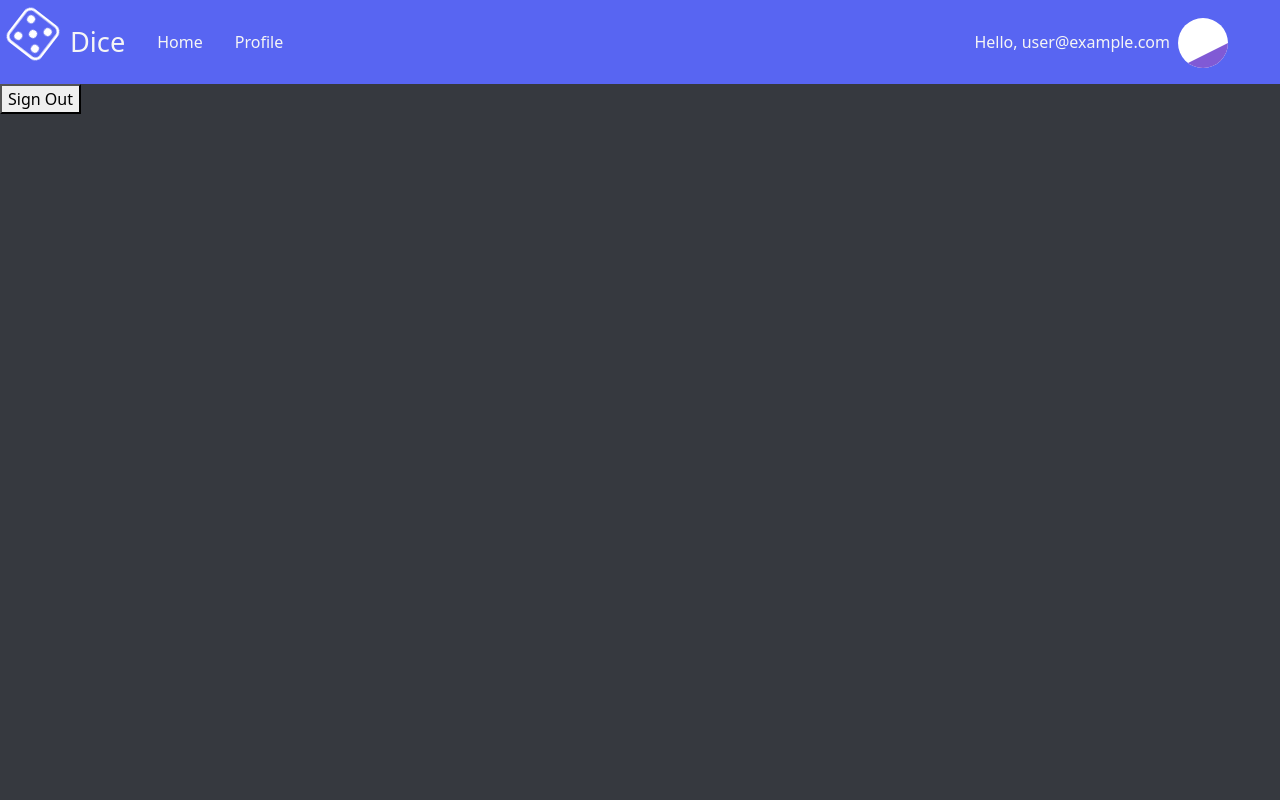
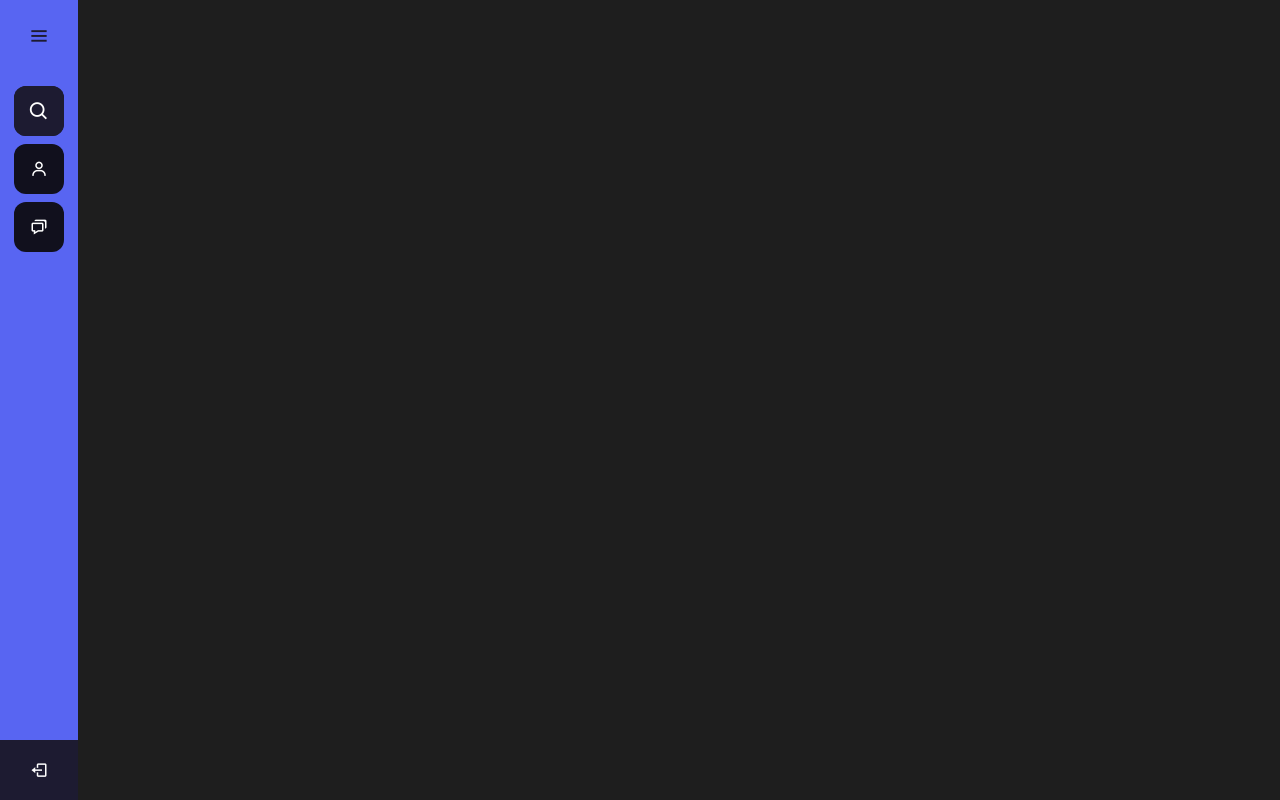
Before and after one commit to ashwinnmit/Realtime-Chat-Application, a React (Create React App) app: page /home in a window 1280 px wide. Built offline with nearby package versions, Linux system fonts and the light colour scheme; no server answers; sample sign-in values are in the browser's storage.

Commit message:
Discord like Sidebar added

```diff
--- a/public/index.html
+++ b/public/index.html
@@ -26,6 +26,7 @@
     -->
     <link href="https://cdn.jsdelivr.net/npm/bootstrap@5.0.2/dist/css/bootstrap.min.css" rel="stylesheet" integrity="sha384-EVSTQN3/azprG1Anm3QDgpJLIm9Nao0Yz1ztcQTwFspd3yD65VohhpuuCOmLASjC" crossorigin="anonymous">
     <script src="https://cdn.jsdelivr.net/npm/bootstrap@5.0.2/dist/js/bootstrap.bundle.min.js" integrity="sha384-MrcW6ZMFYlzcLA8Nl+NtUVF0sA7MsXsP1UyJoMp4YLEuNSfAP+JcXn/tWtIaxVXM" crossorigin="anonymous"></script>
+    <link href='https://unpkg.com/boxicons@2.0.7/css/boxicons.min.css' rel='stylesheet'>
     <title>Dice</title>
   </head>
   <body>
--- a/src/components/Home.jsx
+++ b/src/components/Home.jsx
@@ -26,10 +26,11 @@ function Home(){
     }
     return (
         <div>
-            <Navbar name={userName}/>
-            <button onClick={handleSignOut} type="button">Sign Out</button>
+            <Navbar name={userName} click={handleSignOut}/>
+            {/* <button onClick={handleSignOut} type="button">Sign Out</button> */}
         </div>
     )
 }
 
+
 export default Home;
--- a/src/components/Navbar.jsx
+++ b/src/components/Navbar.jsx
@@ -2,39 +2,67 @@ import React from "react";
 import "./navbar.css"
 
 function Navbar(props){
+
+  const sidebar = document.querySelector(".sidebar");
+  let closeBtn = document.querySelector("#btn");
+  let searchBtn = document.querySelector(".bx-search");
+
+  function menuBtnChange() {
+    if(sidebar.classList.contains("open")){
+      closeBtn.classList.replace("bx-menu", "bx-menu-alt-right");//replacing the iocns className
+    }else {
+      closeBtn.classList.replace("bx-menu-alt-right","bx-menu");//replacing the iocns className
+    }
+   }
+
+  const handleClickButton = ()=>{
+    sidebar.classList.toggle("open");
+    menuBtnChange();
+  }
+
+
     return (
-        <div>
-        <nav className="navbar navbar-expand-lg bg-body-tertiary discord-background-purple">
-  <div className="container-fluid">
-    <a class="navbar-brand" href="#">
-    <svg xmlns="http://www.w3.org/2000/svg" width="42" height="42" fill="#ffffff" className="bi bi-dice-5 logo" viewBox="0 0 16 16">
+      <div className="sidebar">
+      <div className="logo-details">
+      <svg xmlns="http://www.w3.org/2000/svg" width="42" height="42" fill="#1d1b31" className="bi bi-dice-5 icon" viewBox="0 0 16 16">
         <path d="M13 1a2 2 0 0 1 2 2v10a2 2 0 0 1-2 2H3a2 2 0 0 1-2-2V3a2 2 0 0 1 2-2h10zM3 0a3 3 0 0 0-3 3v10a3 3 0 0 0 3 3h10a3 3 0 0 0 3-3V3a3 3 0 0 0-3-3H3z"/>
         <path d="M5.5 4a1.5 1.5 0 1 1-3 0 1.5 1.5 0 0 1 3 0zm8 0a1.5 1.5 0 1 1-3 0 1.5 1.5 0 0 1 3 0zm0 8a1.5 1.5 0 1 1-3 0 1.5 1.5 0 0 1 3 0zm-8 0a1.5 1.5 0 1 1-3 0 1.5 1.5 0 0 1 3 0zm4-4a1.5 1.5 0 1 1-3 0 1.5 1.5 0 0 1 3 0z"/>
     </svg>
-    </a>
-    <a className="navbar-brand text-black big-text" href="#">Dice</a>
-    <button className="navbar-toggler text-background" type="button" data-bs-toggle="collapse" data-bs-target="#navbarNavDropdown" aria-controls="navbarNavDropdown" aria-expanded="false" aria-label="Toggle navigation">
-      <span className="navbar-toggler-icon text-black"></span>
-    </button>
-    <div className="collapse navbar-collapse" id="navbarNavDropdown">
-      <ul className="navbar-nav d-flex">
-        <li className="nav-item p-2">
-          <a className="nav-link active text-black small-text" aria-current="page" href="#">Home</a>
+          <div className="logo_name">Dice</div>
+          <i className='bx bx-menu' id="btn" onClick={handleClickButton}></i>
+      </div>
+      <ul className="nav-list">
+        <li>
+            <i className='bx bx-search' onClick={handleClickButton}></i>
+           <input type="text" placeholder="Search..."/>
+           <span className="tooltip">Search</span>
         </li>
-        <li className="nav-item p-2">
-          <a className="nav-link text-black small-text" href="#">Profile</a>
-        </li>
-        <li className="nav-item p-2 place-right">
-          <div className="profile">
-            <a className="nav-link text-black small-text" href="#">Hello, {props.name}</a>
-            <svg xmlns='http://www.w3.org/2000/svg' className="pic" width='10' height='10' transform='scale(5)'><rect x='0' y='0' width='100%' height='100%' fill='hsla(0,0%,100%,1)'/><path d='M20 0L0 10v10l20-10zm0 10v10l20 10V20z'  stroke-width='1' stroke='none' fill='hsla(258.5,59.4%,59.4%,1)'/><path d='M20-10V0l20 10V0zm0 30L0 30v10l20-10zm0 10v10l20 10V40z'  stroke-width='1' stroke='none' fill='hsla(339.6,82.2%,51.6%,1)'/></svg>
-          </div>
-        </li>
+        <li>
+         <a href="#">
+           <i className='bx bx-user' ></i>
+           <span className="links_name">User</span>
+         </a>
+         <span className="tooltip">User</span>
+       </li>
+       <li>
+         <a href="#">
+           <i className='bx bx-chat' ></i>
+           <span className="links_name">Messages</span>
+         </a>
+         <span className="tooltip">Messages</span>
+       </li>
+       <li className="profile">
+           <div className="profile-details">
+             {/* <img src="profile.jpg" alt="profileImg"> */}
+             <div className="name_job">
+               <div className="name">{props.name}</div>
+               {/* <div className="job">Web designer</div> */}
+             </div>
+           </div>
+           <i className='bx bx-log-out' id="log_out"  onClick={props.click}></i>
+       </li>
       </ul>
     </div>
-  </div>
-</nav>
-</div>
     )
 }
 
--- a/src/components/navbar.css
+++ b/src/components/navbar.css
@@ -1,54 +1,256 @@
-.text-black{
-    color : whitesmoke;
+/* Google Font Link */
+@import url('https://fonts.googleapis.com/css2?family=Poppins:wght@200;300;400;500;600;700&display=swap');
+*{
+  margin: 0;
+  padding: 0;
+  box-sizing: border-box;
+  font-family: "Poppins" , sans-serif;
 }
+.sidebar{
+  position: fixed;
+  left: 0;
+  top: 0;
+  height: 100%;
+  width: 78px;
+  background-color : #5865F2;
+  padding: 6px 14px;
+  z-index: 99;
+  transition: all 0.5s ease;
+}
+.sidebar.open{
+  width: 250px;
+}
+.sidebar .logo-details{
+  height: 60px;
+  display: flex;
+  align-items: center;
+  position: relative;
+}
+.sidebar .logo-details .icon{
+  opacity: 0;
+  transition: all 0.5s ease;
+  transform : rotate(45deg);
+}
+.sidebar .logo-details .logo_name{
+  color: #1d1b31;
+  font-size: 20px;
+  font-weight: 600;
+  opacity: 0;
+  transition: all 0.5s ease;
+  position : relative;
+  left : 1vw;
+}
+.sidebar.open .logo-details .icon,
+.sidebar.open .logo-details .logo_name{
+  opacity: 1;
+}
+.sidebar .logo-details #btn{
+  position: absolute;
+  top: 50%;
+  right: 0;
+  transform: translateY(-50%);
+  font-size: 22px;
+  transition: all 0.4s ease;
+  font-size: 23px;
+  text-align: center;
+  cursor: pointer;
+  transition: all 0.5s ease;
+  color : #1d1b31;
+}
+.sidebar.open .logo-details #btn{
+  text-align: right;
+}
+.sidebar i{
+  color: #fff;
+  height: 60px;
+  min-width: 50px;
+  font-size: 28px;
+  text-align: center;
+  line-height: 60px;
+}
+.sidebar .nav-list{
+  margin-top: 20px;
+  height: 100%;
+  padding-left : 0px;
+}
+.sidebar li{
+  position: relative;
+  margin: 8px 0;
+  list-style: none;
+}
+.sidebar li .tooltip{
+  position: absolute;
+  top: -20px;
+  left: calc(100% + 15px);
+  z-index: 3;
+  background: #fff;
+  box-shadow: 0 5px 10px rgba(0, 0, 0, 0.3);
+  padding: 6px 12px;
+  border-radius: 4px;
+  font-size: 15px;
+  font-weight: 400;
+  opacity: 0;
+  white-space: nowrap;
+  pointer-events: none;
+  transition: 0s;
+}
+.sidebar li:hover .tooltip{
+  opacity: 1;
+  pointer-events: auto;
+  transition: all 0.4s ease;
+  top: 50%;
+  transform: translateY(-50%);
+}
+.sidebar.open li .tooltip{
+  display: none;
+}
+.sidebar input{
+  font-size: 15px;
+  color: #FFF;
+  font-weight: 400;
+  outline: none;
+  height: 50px;
+  width: 100%;
+  width: 50px;
+  border: none;
+  border-radius: 12px;
+  transition: all 0.5s ease;
+  background: #1d1b31;
+}
+.sidebar.open input{
+  padding: 0 20px 0 50px;
+  width: 100%;
+}
+.sidebar .bx-search{
+  position: absolute;
+  top: 50%;
+  left: 0;
+  transform: translateY(-50%);
+  font-size: 22px;
+  background: #1d1b31;
+  color: #FFF;
+}
+.sidebar.open .bx-search:hover{
+  background: #1d1b31;
+  color: #FFF;
+}
+.sidebar .bx-search:hover{
+  background: #FFF;
+  color: #11101d;
+}
+.sidebar li a{
+  display: flex;
+  height: 100%;
+  width: 100%;
+  border-radius: 12px;
+  align-items: center;
+  text-decoration: none;
+  transition: all 0.4s ease;
+  background: #11101D;
+}
+.sidebar li a:hover{
+  background: #FFF;
+}
+.sidebar li a .links_name{
+  color: #fff;
+  font-size: 15px;
+  font-weight: 400;
+  white-space: nowrap;
+  opacity: 0;
+  pointer-events: none;
+  transition: 0.4s;
+}
+.sidebar.open li a .links_name{
+  opacity: 1;
+  pointer-events: auto;
+}
+.sidebar li a:hover .links_name,
+.sidebar li a:hover i{
+  transition: all 0.5s ease;
+  color: #11101D;
+}
+.sidebar li i{
+  height: 50px;
+  line-height: 50px;
+  font-size: 18px;
+  border-radius: 12px;
+}
+.sidebar li.profile{
+  position: fixed;
+  height: 60px;
+  width: 78px;
+  left: 0;
+  bottom: -8px;
+  padding: 10px 14px;
+  background: #1d1b31;
+  transition: all 0.5s ease;
+  overflow: hidden;
+}
+.sidebar.open li.profile{
+  width: 250px;
+}
+.sidebar li .profile-details{
+  display: flex;
+  align-items: center;
+  flex-wrap: nowrap;
+}
+.sidebar li img{
+  height: 45px;
+  width: 45px;
+  object-fit: cover;
+  border-radius: 6px;
+  margin-right: 10px;
+}
+.sidebar li.profile .name,
+.sidebar li.profile .job{
+  font-size: 15px;
+  font-weight: 400;
+  color: #fff;
+  white-space: nowrap;
+}
+.sidebar li.profile .job{
+  font-size: 12px;
+}
+.sidebar .profile #log_out{
+  position: absolute;
+  top: 50%;
+  right: 0;
+  transform: translateY(-50%);
+  background: #1d1b31;
+  width: 100%;
+  height: 60px;
+  line-height: 60px;
+  border-radius: 0px;
+  transition: all 0.5s ease;
+}
+.sidebar.open .profile #log_out{
+  width: 50px;
+  background: none;
+}
+.home-section{
+  position: relative;
+  background: #E4E9F7;
+  min-height: 100vh;
+  top: 0;
+  left: 78px;
+  width: calc(100% - 78px);
+  transition: all 0.5s ease;
+  z-index: 2;
+}
+.sidebar.open ~ .home-section{
+  left: 250px;
+  width: calc(100% - 250px);
+}
+.home-section .text{
+  display: inline-block;
+  color: #11101d;
+  font-size: 25px;
+  font-weight: 500;
+  margin: 18px
+}
+@media (max-width: 420px) {
+  .sidebar li .tooltip{
+    display: none;
+  }
 
-.big-text{
-    font-size: 1.7rem;
 }
-
-.small-text{
-    font-size: 1rem;
-}
-.text-black:hover{
-    color : black;
-}
-
-
-.hover-anim1:hover{
-    background-color: #5865F2;
-}
-
-
-.text-background{
-    border-color: whitesmoke;
-}
-
-.place-right{
-    position : absolute;
-    right:5vw;
-}
-
-.profile{
-    display: flex;
-    justify-content: space-between;
-    gap: 20px;
-}
-.pic{
-    border-radius: 50%;
-    position: relative;
-    top : 2vh;
-}
-@media only screen and (max-width: 768px) {
-    /* For mobile phones: */
-    .big-text{
-        position: relative;
-        right : 15vw;
-    }
-    .place-right{
-        position: relative;
-        left : 0vw;
-    }
-    .profile{
-        gap : 10px;
-    }
-}
--- a/src/index.css
+++ b/src/index.css
@@ -1,6 +1,6 @@
 body{
   margin : 0;
-  background-color: #36393F;
+  background-color: #1e1e1e;
 }
 
 code {
```
